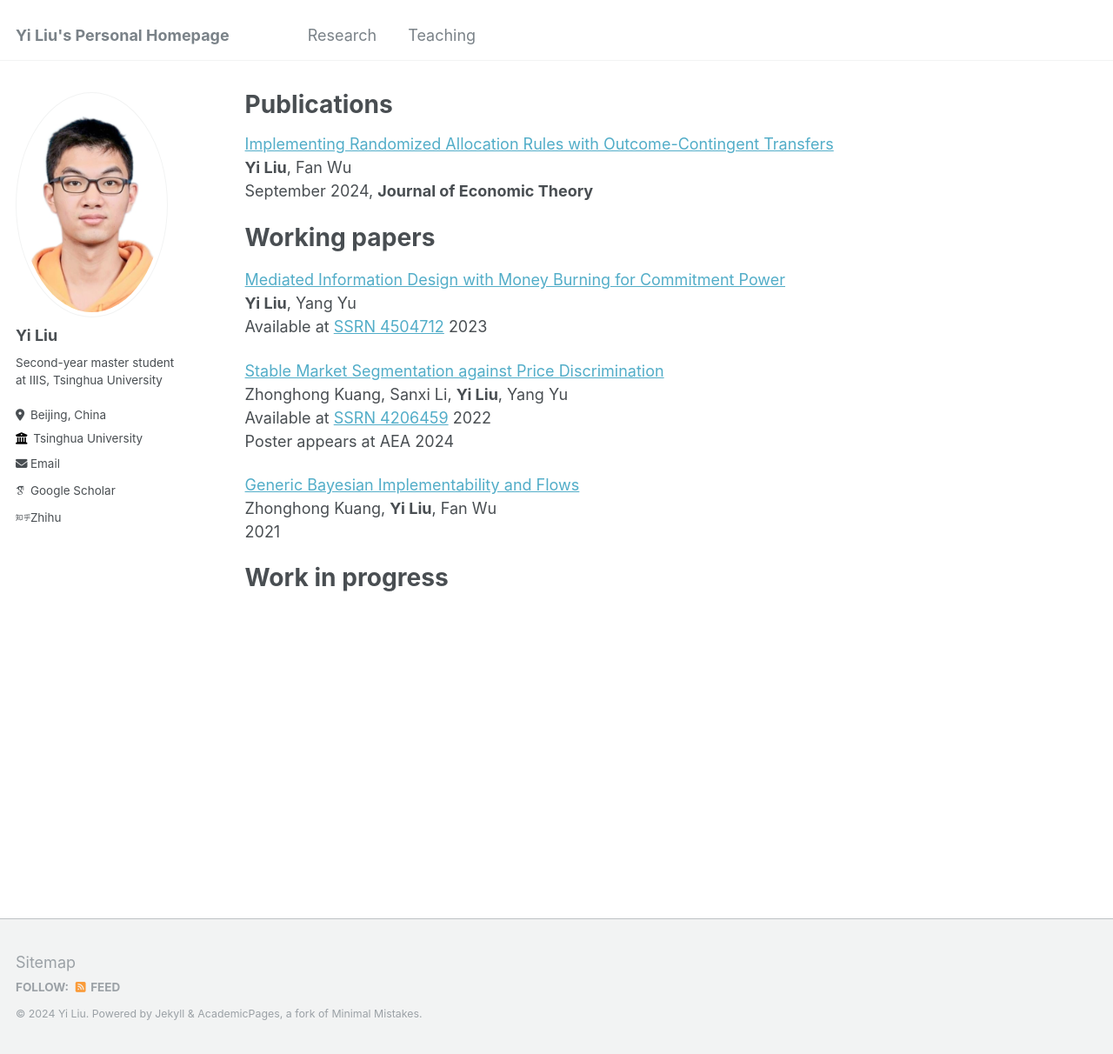
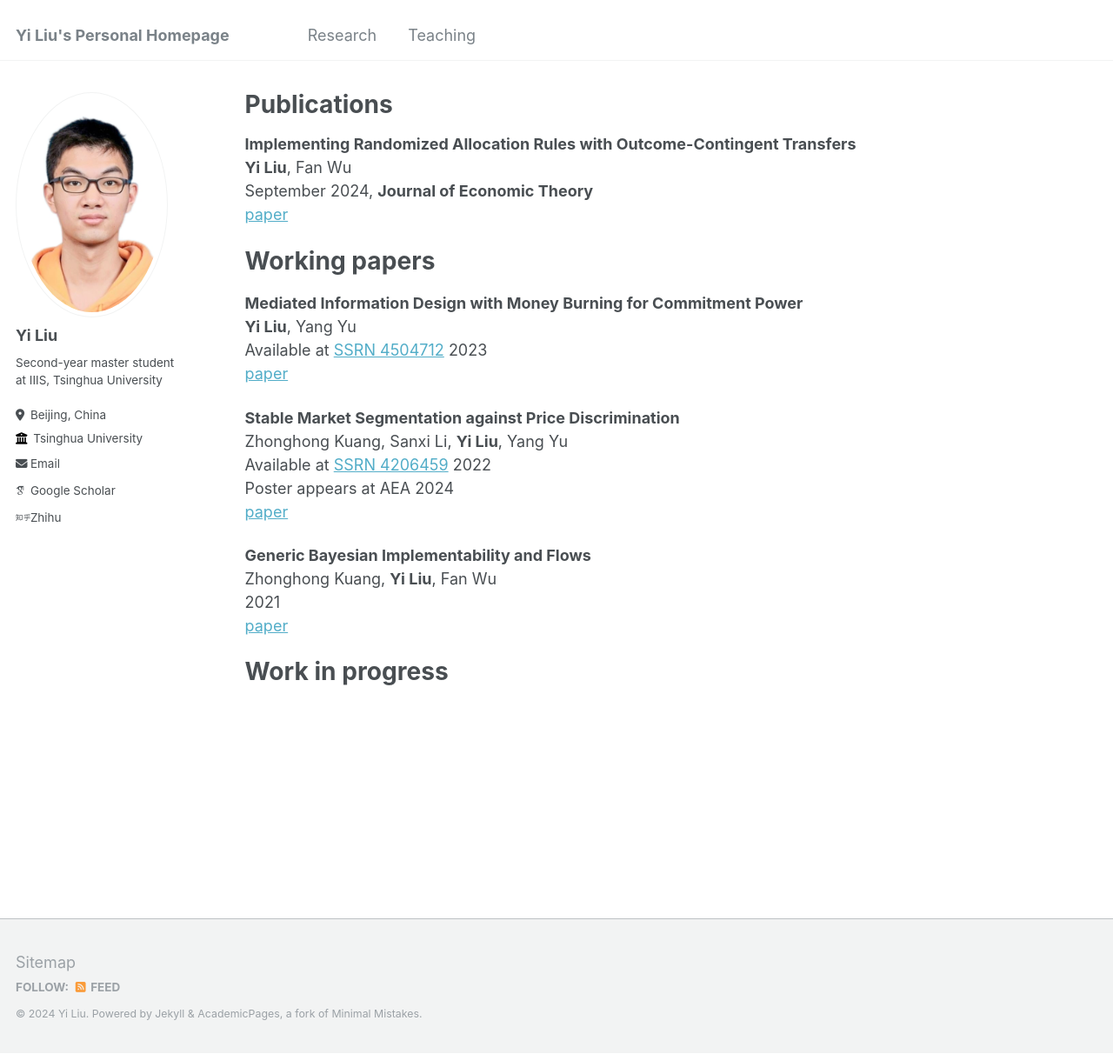
Before and after one commit to Leasy/Leasy.github.io, a Jekyll site: the page built from _pages/publications.md, in a window 1280 px wide and 1212 px high. Shown: the whole window at 87% size. Built offline with Jekyll 4.4.1, drawn with Linux system fonts in a browser that asks for light colours; some web fonts are replaced.

Commit message:
Update publications.md

```diff
--- a/_pages/publications.md
+++ b/_pages/publications.md
@@ -4,24 +4,28 @@ title: "Publications"
 permalink: /publications/
 author_profile: true
 ---
-[Implementing Randomized Allocation Rules with Outcome-Contingent Transfers](<https://authors.elsevier.com/c/1jTo2_W5stBhK>)<br>
+**Implementing Randomized Allocation Rules with Outcome-Contingent Transfers**<br>
 **Yi Liu**, Fan Wu<br>
-September 2024, **Journal of Economic Theory**
+September 2024, **Journal of Economic Theory**<br>
+[paper](<https://authors.elsevier.com/c/1jTo2_W5stBhK>)
 
 Working papers
 ======
-[Mediated Information Design with Money Burning for Commitment Power](/files/CommunicationDevice_New.pdf)<br>
+**Mediated Information Design with Money Burning for Commitment Power**<br>
 **Yi Liu**, Yang Yu<br>
-Available at [SSRN 4504712](<https://papers.ssrn.com/sol3/papers.cfm?abstract_id=4504712>) 2023
+Available at [SSRN 4504712](<https://papers.ssrn.com/sol3/papers.cfm?abstract_id=4504712>) 2023<br>
+[paper](/files/CommunicationDevice_New.pdf)
 
-[Stable Market Segmentation against Price Discrimination](/files/market_segmentation.pdf)<br>
+**Stable Market Segmentation against Price Discrimination**<br>
 Zhonghong Kuang, Sanxi Li, **Yi Liu**, Yang Yu<br>
 Available at [SSRN 4206459](<https://papers.ssrn.com/sol3/papers.cfm?abstract_id=4734806>) 2022<br>
-Poster appears at AEA 2024
+Poster appears at AEA 2024<br>
+[paper](/files/market_segmentation.pdf)
 
-[Generic Bayesian Implementability and Flows](/files/bayesian_implementation.pdf)<br>
+**Generic Bayesian Implementability and Flows**<br>
 Zhonghong Kuang, **Yi Liu**, Fan Wu<br>
-2021
+2021<br>
+[paper](/files/bayesian_implementation.pdf)
 
 Work in progress
 ======
```
